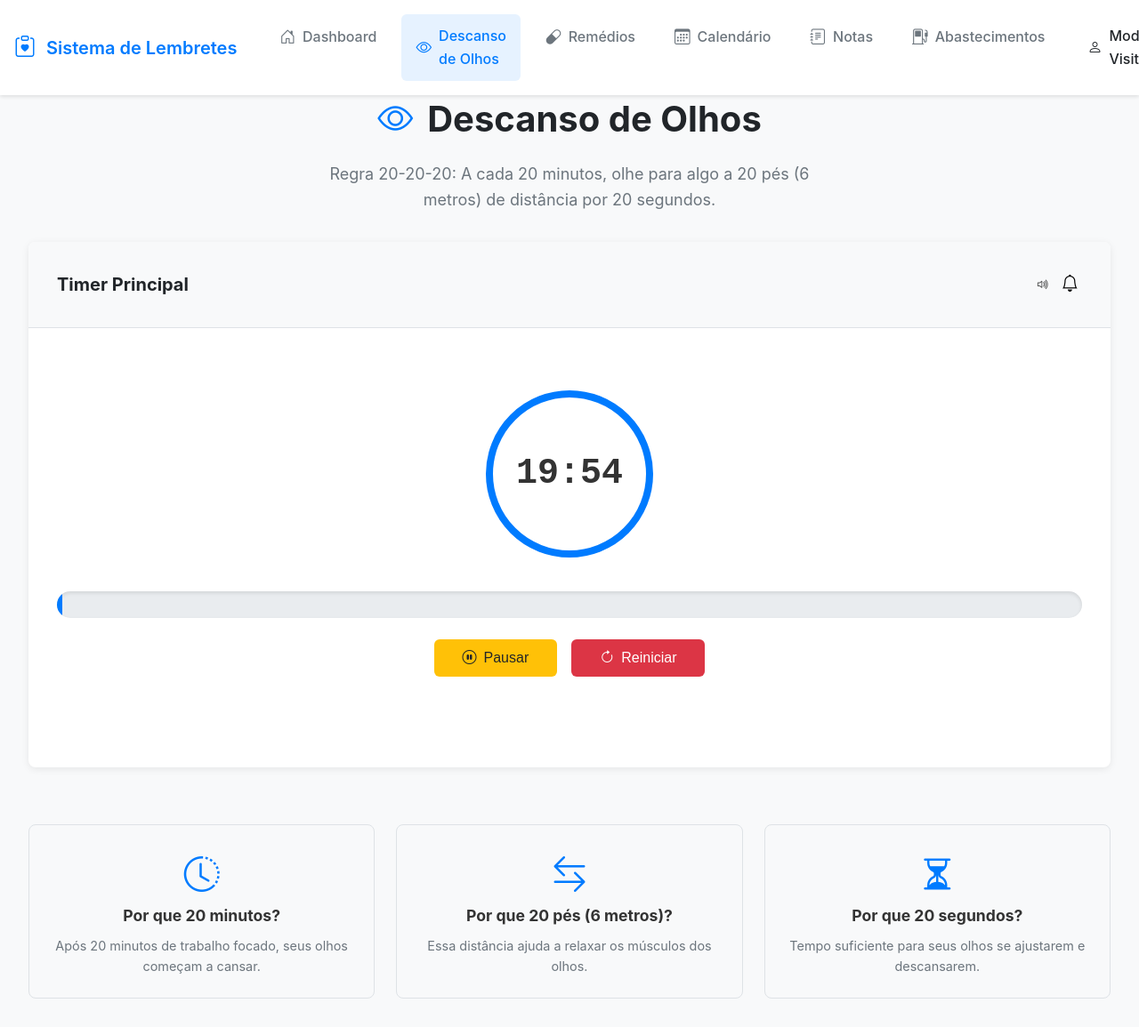
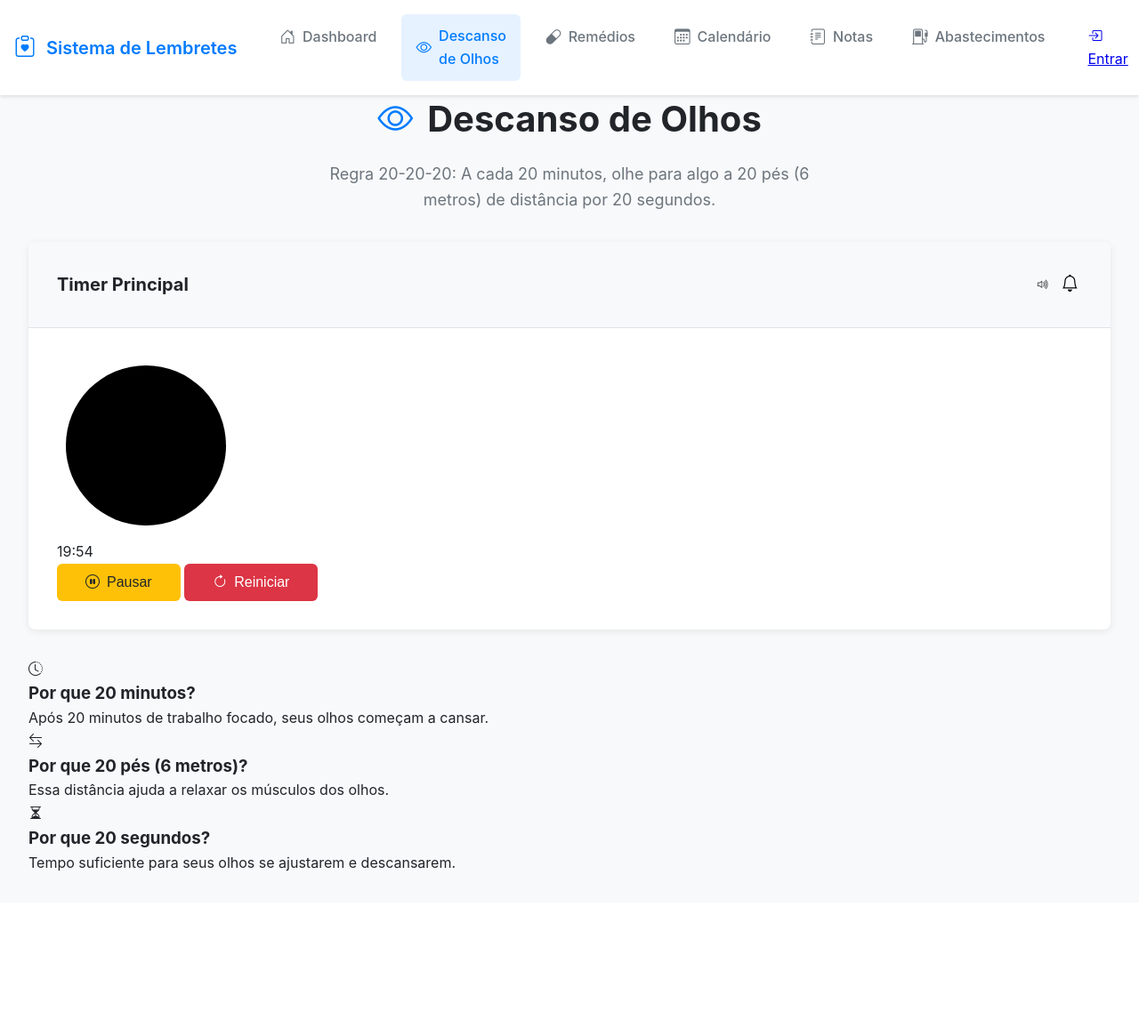
Before and after one commit to CadanDev/cadan_utility, a PHP site: page /eye-rest.html in a window 1280 px wide. Shown: the whole page at 89% size. After the commit the page ends 980 px from the top, so only its background shows below. Run offline with PHP 8.4, Linux system fonts and the light colour scheme.

Commit message:
feat: User dropdown for better view os user info and login status Better way to use templates for legibility

```diff
--- a/components/navbar.html
+++ b/components/navbar.html
@@ -23,3 +23,30 @@
         </div>
     </div>
 </nav>
+
+<!-- Templates -->
+<template id="userAuthenticatedTemplate">
+    <div class="user-dropdown">
+        <button class="user-dropdown-toggle" data-dropdown-toggle>
+            <img class="user-avatar" data-user-avatar alt="Foto de perfil">
+            <span class="user-name" data-user-name></span>
+            <i class="bi bi-chevron-down"></i>
+        </button>
+        <div class="user-dropdown-menu" data-dropdown-menu>
+            <a href="#" class="dropdown-item">
+                <i class="bi bi-person"></i> Perfil
+            </a>
+            <button class="dropdown-item" data-logout-btn>
+                <i class="bi bi-box-arrow-right"></i> Sair
+            </button>
+        </div>
+    </div>
+</template>
+
+<template id="userGuestTemplate">
+    <div class="user-dropdown">
+        <a href="login.html" class="btn-login">
+            <i class="bi bi-box-arrow-in-right"></i> Entrar
+        </a>
+    </div>
+</template>
--- a/css/styles.css
+++ b/css/styles.css
@@ -25,7 +25,7 @@ body {
 }
 
 .navbar-container {
-  max-width: 1400px;
+  width: 100vw;
   margin: 0 auto;
   padding: 0 1rem;
   display: flex;
@@ -135,6 +135,19 @@ body {
   align-items: center;
   gap: 1rem;
 }
+.user-info .user-profile {
+  display: flex;
+  align-items: center;
+  gap: 0.75rem;
+}
+.user-info .user-avatar {
+  width: 40px;
+  height: 40px;
+  border-radius: 50%;
+  object-fit: cover;
+  border: 2px solid #dee2e6;
+  background: #e9ecef;
+}
 .user-info .user-name, .user-info .guest-mode {
   font-weight: 500;
   color: #212529;
@@ -164,6 +177,109 @@ body {
 }
 .user-info .btn-logout:hover {
   background: rgb(189.2151898734, 32.7848101266, 47.7721518987);
+}
+
+.user-dropdown {
+  position: relative;
+}
+
+.user-dropdown-toggle {
+  display: flex;
+  align-items: center;
+  gap: 0.75rem;
+  padding: 0.5rem 1rem;
+  background: transparent;
+  border: 1px solid #dee2e6;
+  border-radius: 2rem;
+  cursor: pointer;
+  transition: all 0.3s ease;
+}
+.user-dropdown-toggle:hover {
+  background: #f8f9fa;
+  border-color: #007bff;
+}
+.user-dropdown-toggle .user-avatar {
+  width: 36px;
+  height: 36px;
+  border-radius: 50%;
+  object-fit: cover;
+  border: 2px solid #dee2e6;
+  background: #e9ecef;
+}
+.user-dropdown-toggle .user-name {
+  font-weight: 500;
+  color: #212529;
+  max-width: 150px;
+  overflow: hidden;
+  text-overflow: ellipsis;
+  white-space: nowrap;
+}
+@media (max-width: 1024px) {
+  .user-dropdown-toggle .user-name {
+    display: none;
+  }
+}
+.user-dropdown-toggle i.bi-chevron-down {
+  font-size: 0.75rem;
+  color: #6c757d;
+  transition: transform 0.3s ease;
+}
+.user-dropdown-toggle:hover i.bi-chevron-down {
+  color: #007bff;
+}
+
+.user-dropdown-menu {
+  position: absolute;
+  top: calc(100% + 0.5rem);
+  right: 0;
+  background: white;
+  border: 1px solid #dee2e6;
+  border-radius: 0.5rem;
+  box-shadow: 0 4px 12px rgba(0, 0, 0, 0.1);
+  min-width: 200px;
+  opacity: 0;
+  visibility: hidden;
+  transform: translateY(-10px);
+  transition: all 0.3s ease;
+  z-index: 1000;
+}
+.user-dropdown-menu.active {
+  opacity: 1;
+  visibility: visible;
+  transform: translateY(0);
+}
+.user-dropdown-menu .dropdown-item {
+  display: flex;
+  align-items: center;
+  gap: 0.75rem;
+  padding: 1rem 1rem;
+  color: #212529;
+  text-decoration: none;
+  border: none;
+  background: transparent;
+  width: 100%;
+  text-align: left;
+  cursor: pointer;
+  font-size: 0.875rem;
+  transition: background 0.2s ease;
+}
+.user-dropdown-menu .dropdown-item i {
+  font-size: 1.1rem;
+  color: #6c757d;
+}
+.user-dropdown-menu .dropdown-item:hover {
+  background: #f8f9fa;
+}
+.user-dropdown-menu .dropdown-item:hover i {
+  color: #007bff;
+}
+.user-dropdown-menu .dropdown-item:first-child {
+  border-top-left-radius: 0.5rem;
+  border-top-right-radius: 0.5rem;
+}
+.user-dropdown-menu .dropdown-item:last-child {
+  border-bottom-left-radius: 0.5rem;
+  border-bottom-right-radius: 0.5rem;
 }
 
 .page-container {
@@ -946,161 +1062,4 @@ body {
   }
 }
 
-/* Estilos para Timer de Descanso dos Olhos */
-.timer-display {
-  display: flex;
-  justify-content: center;
-  align-items: center;
-  margin: 2rem 0;
-}
-
-.progress-ring {
-  position: relative;
-  width: 200px;
-  height: 200px;
-}
-
-.progress-ring svg {
-  transform: rotate(-90deg);
-}
-
-.progress-ring-circle {
-  stroke: #007bff;
-  stroke-width: 8;
-  fill: transparent;
-  stroke-dasharray: 565.48;
-  stroke-dashoffset: 0;
-  transition: stroke-dashoffset 0.35s;
-}
-
-.timer-text {
-  position: absolute;
-  top: 50%;
-  left: 50%;
-  transform: translate(-50%, -50%);
-  font-size: 2.5rem;
-  font-weight: 600;
-  color: #333;
-  font-family: 'Courier New', monospace;
-}
-
-.progress-bar-container {
-  width: 100%;
-  height: 30px;
-  background-color: #e9ecef;
-  border-radius: 15px;
-  overflow: hidden;
-  margin: 1.5rem 0;
-  box-shadow: inset 0 2px 4px rgba(0,0,0,0.1);
-}
-
-.progress-bar {
-  height: 100%;
-  background-color: #007bff;
-  transition: width 0.5s ease;
-  display: flex;
-  align-items: center;
-  justify-content: center;
-  color: white;
-  font-weight: 600;
-  font-size: 0.875rem;
-}
-
-.progress-bar.bg-success {
-  background-color: #28a745;
-}
-
-.progress-bar.bg-primary {
-  background-color: #007bff;
-}
-
-.timer-controls {
-  display: flex;
-  justify-content: center;
-  gap: 1rem;
-  flex-wrap: wrap;
-  margin: 1.5rem 0;
-}
-
-.status-message {
-  text-align: center;
-  font-size: 1.1rem;
-  font-weight: 500;
-  margin: 1rem 0;
-  min-height: 30px;
-}
-
-/* Estilos para botões desabilitados/pausados */
-.btn:disabled {
-  opacity: 0.5;
-  cursor: not-allowed;
-}
-
-.btn-secondary:disabled {
-  background-color: #6c757d;
-  border-color: #6c757d;
-}
-
-.btn-outline-warning {
-  color: #ffc107;
-  border-color: #ffc107;
-  background-color: transparent;
-}
-
-.btn-outline-warning:hover:not(:disabled) {
-  background-color: #ffc107;
-  color: #fff;
-}
-
-.btn-outline-danger {
-  color: #dc3545;
-  border-color: #dc3545;
-  background-color: transparent;
-}
-
-.btn-outline-danger:hover:not(:disabled) {
-  background-color: #dc3545;
-  color: #fff;
-}
-
-/* Info cards do timer */
-.info-cards {
-  display: grid;
-  grid-template-columns: repeat(auto-fit, minmax(250px, 1fr));
-  gap: 1.5rem;
-  margin-top: 2rem;
-}
-
-.info-card {
-  background: #f8f9fa;
-  padding: 1.5rem;
-  border-radius: 0.5rem;
-  text-align: center;
-  border: 1px solid #dee2e6;
-  transition: transform 0.2s ease, box-shadow 0.2s ease;
-}
-
-.info-card:hover {
-  transform: translateY(-5px);
-  box-shadow: 0 4px 8px rgba(0,0,0,0.1);
-}
-
-.info-card i {
-  font-size: 2.5rem;
-  color: #007bff;
-  margin-bottom: 1rem;
-}
-
-.info-card h3 {
-  font-size: 1.1rem;
-  margin-bottom: 0.5rem;
-  color: #333;
-}
-
-.info-card p {
-  font-size: 0.9rem;
-  color: #6c757d;
-  margin: 0;
-}
-
 /*# sourceMappingURL=styles.css.map */
--- a/css/styles.scss
+++ b/css/styles.scss
@@ -186,6 +186,21 @@ body {
 	align-items: center;
 	gap: $spacing-2xl;
 
+	.user-profile {
+		display: flex;
+		align-items: center;
+		gap: $spacing-xl;
+	}
+
+	.user-avatar {
+		width: 40px;
+		height: 40px;
+		border-radius: 50%;
+		object-fit: cover;
+		border: 2px solid $border-color;
+		background: $bg-lighter;
+	}
+
 	.user-name, .guest-mode {
 		font-weight: 500;
 		color: $text-primary;
@@ -218,6 +233,121 @@ body {
 
 		&:hover {
 			background: darken($danger-color, 10%);
+		}
+	}
+}
+
+// Dropdown de usuário
+.user-dropdown {
+	position: relative;
+}
+
+.user-dropdown-toggle {
+	display: flex;
+	align-items: center;
+	gap: $spacing-xl;
+	padding: $spacing-lg $spacing-2xl;
+	background: transparent;
+	border: 1px solid $border-color;
+	border-radius: 2rem;
+	cursor: pointer;
+	transition: all 0.3s ease;
+
+	&:hover {
+		background: $bg-light;
+		border-color: $primary-color;
+	}
+
+	.user-avatar {
+		width: 36px;
+		height: 36px;
+		border-radius: 50%;
+		object-fit: cover;
+		border: 2px solid $border-color;
+		background: $bg-lighter;
+	}
+
+	.user-name {
+		font-weight: 500;
+		color: $text-primary;
+		max-width: 150px;
+		overflow: hidden;
+		text-overflow: ellipsis;
+		white-space: nowrap;
+
+		@media (max-width: 1024px) {
+			display: none;
+		}
+	}
+
+	i.bi-chevron-down {
+		font-size: $font-sm;
+		color: $text-secondary;
+		transition: transform 0.3s ease;
+	}
+
+	&:hover i.bi-chevron-down {
+		color: $primary-color;
+	}
+}
+
+.user-dropdown-menu {
+	position: absolute;
+	top: calc(100% + $spacing-lg);
+	right: 0;
+	background: $bg-white;
+	border: 1px solid $border-color;
+	border-radius: 0.5rem;
+	box-shadow: 0 4px 12px rgba(0, 0, 0, 0.1);
+	min-width: 200px;
+	opacity: 0;
+	visibility: hidden;
+	transform: translateY(-10px);
+	transition: all 0.3s ease;
+	z-index: 1000;
+
+	&.active {
+		opacity: 1;
+		visibility: visible;
+		transform: translateY(0);
+	}
+
+	.dropdown-item {
+		display: flex;
+		align-items: center;
+		gap: $spacing-xl;
+		padding: $spacing-2xl $spacing-2xl;
+		color: $text-primary;
+		text-decoration: none;
+		border: none;
+		background: transparent;
+		width: 100%;
+		text-align: left;
+		cursor: pointer;
+		font-size: $font-md;
+		transition: background 0.2s ease;
+
+		i {
+			font-size: 1.1rem;
+			color: $text-secondary;
+		}
+
+		&:hover {
+			background: $bg-light;
+
+			i {
+				color: $primary-color;
+			}
+		}
+
+		&:first-child {
+			border-top-left-radius: 0.5rem;
+			border-top-right-radius: 0.5rem;
+		}
+
+		&:last-child {
+			border-bottom-left-radius: 0.5rem;
+			border-bottom-right-radius: 0.5rem;
 		}
 	}
 }
```
Also changed, not shown: js/navbar.js (+54 -27 lines), README.md (added), 1 other file.
